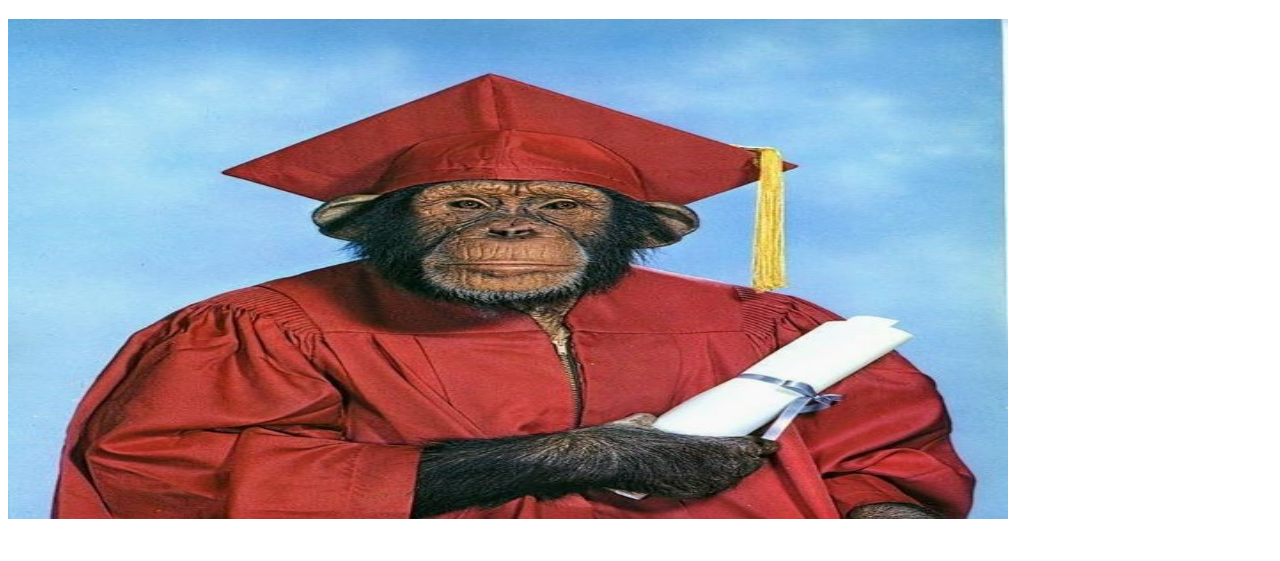
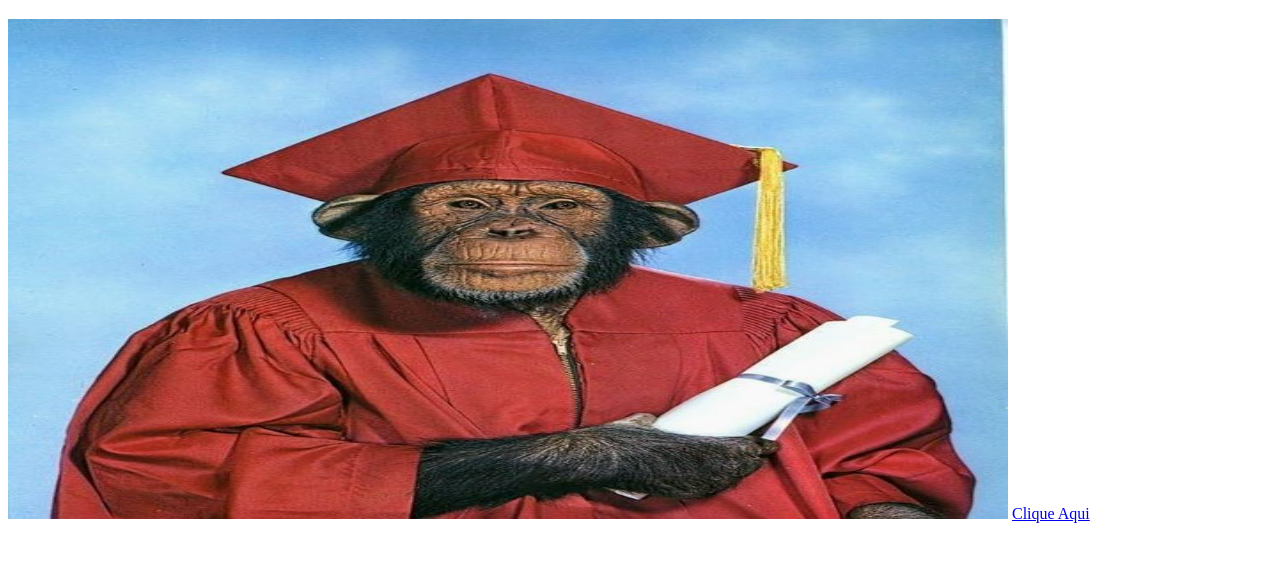
Before and after one commit to dudy045/dudy045.github.io, a plain HTML site: page index.html in a window 1280 px wide. Shown: the part 61-622 px from the top of the page. Drawn offline with Linux system fonts and the light colour scheme.

Commit message:
Update index.html

```diff
--- a/index.html
+++ b/index.html
@@ -8,7 +8,6 @@
 <body>
     <h1> FORMADO</h1>
     <p></p> <img src="monquei.jpg" width="1000" height="500">
-
-
+<a href="https://ff.garena.com/pt/">Clique Aqui</a>
 </body>
 </html>
```
